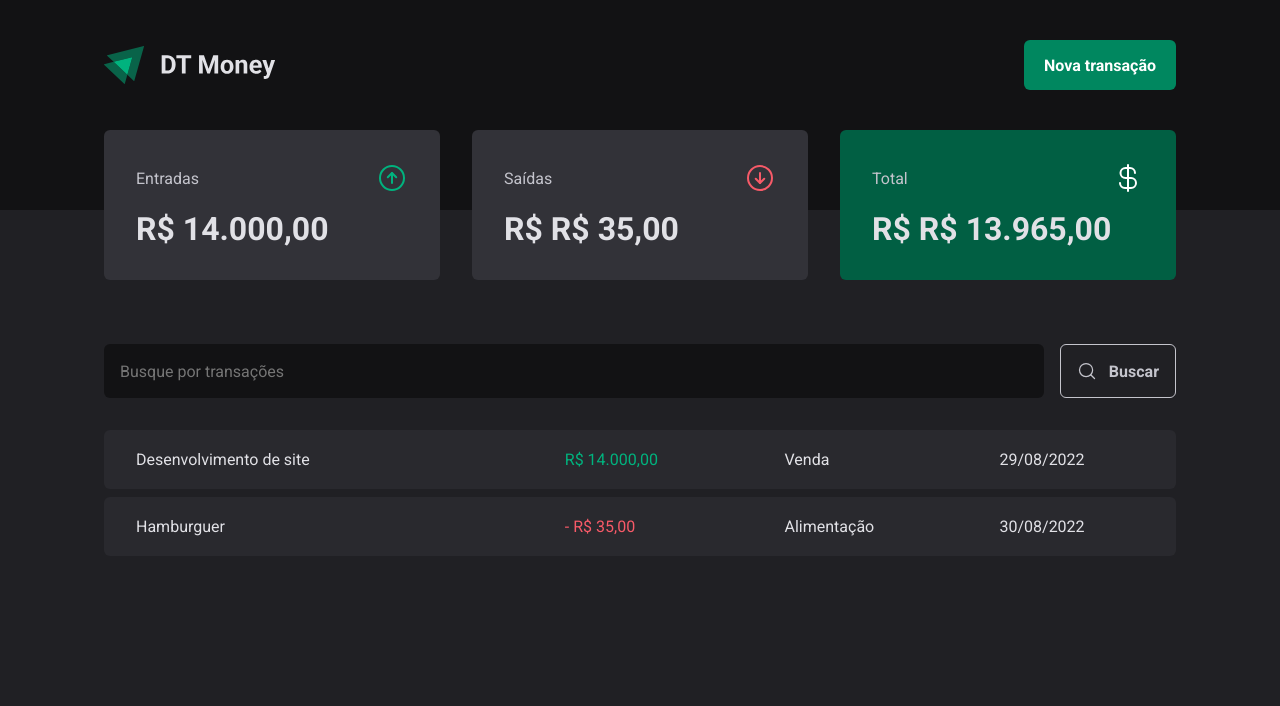
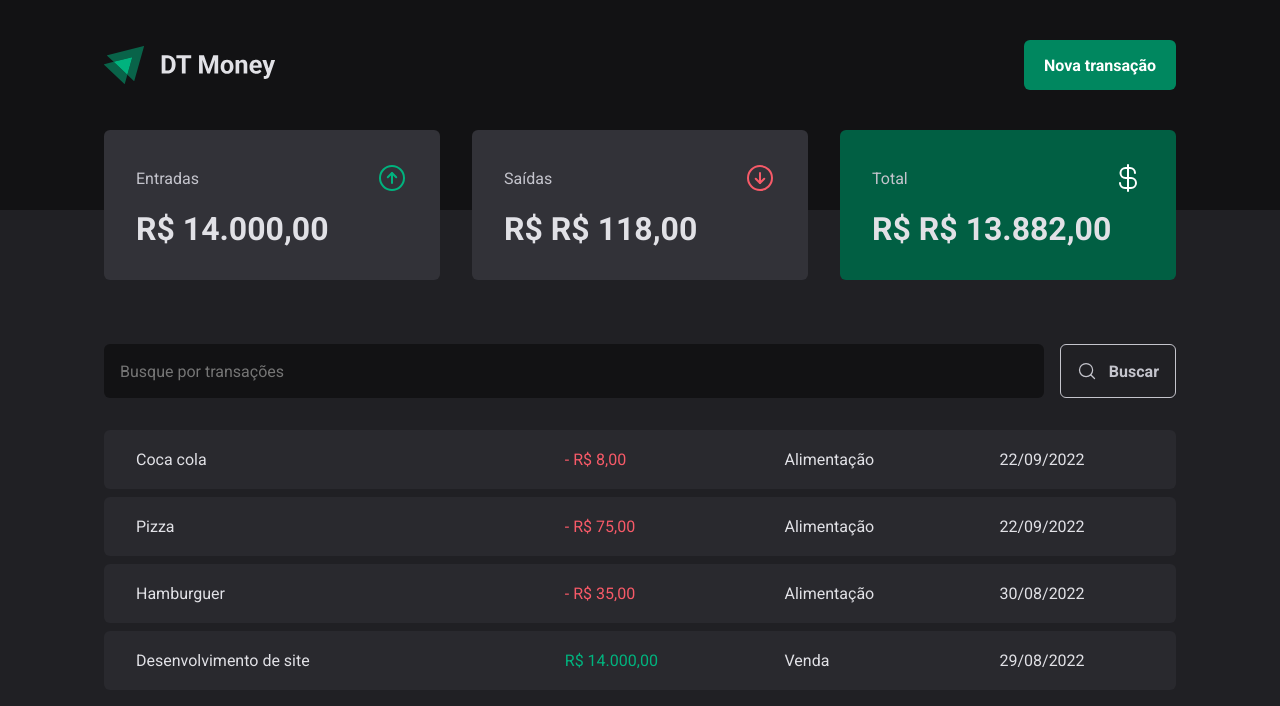
Before and after one commit to lemaun/ignite-2022-03-dtmoney, a React (Vite) app: page / in a window 1280 px wide. Shown: the top 706 px of the page. Built offline with nearby package versions, Linux system fonts and the light colour scheme; data requests are answered from the project's data file.

Commit message:
create new transaction and refresh table

```diff
--- a/package.json
+++ b/package.json
@@ -22,10 +22,12 @@
     "zod": "^3.19.1"
   },
   "devDependencies": {
+    "@rocketseat/eslint-config": "^1.1.3",
     "@types/react": "^18.0.17",
     "@types/react-dom": "^18.0.6",
     "@types/styled-components": "^5.1.26",
     "@vitejs/plugin-react": "^2.1.0",
+    "eslint": "^8.23.1",
     "json-server": "^0.17.0",
     "typescript": "^4.6.4",
     "vite": "^3.1.0"
--- a/server.json
+++ b/server.json
@@ -15,6 +15,22 @@
       "category": "Alimentação",
       "price": 35,
       "createdAt": "2022-08-30T20:00:44.505Z"
+    },
+    {
+      "description": "Pizza",
+      "price": 75,
+      "category": "Alimentação",
+      "type": "outcome",
+      "createdAt": "2022-09-22T22:16:13.906Z",
+      "id": 3
+    },
+    {
+      "description": "Coca cola",
+      "price": 8,
+      "category": "Alimentação",
+      "type": "outcome",
+      "createdAt": "2022-09-22T22:29:51.920Z",
+      "id": 4
     }
   ]
 }
--- a/src/components/NewTransactionModal/index.tsx
+++ b/src/components/NewTransactionModal/index.tsx
@@ -4,6 +4,8 @@ import { X, ArrowCircleUp, ArrowCircleDown } from 'phosphor-react'
 import { useForm, Controller } from "react-hook-form";
 import * as z from 'zod'
 import { zodResolver } from '@hookform/resolvers/zod'
+import { useContext } from 'react';
+import { TransactionsContext } from '../../contexts/TransactionsContext';
 const newTransactionFormSchema = z.object({
   description: z.string(),
   price: z.number(),
@@ -14,18 +16,29 @@ const newTransactionFormSchema = z.object({
 type NewTransactionFormInputs = z.infer<typeof newTransactionFormSchema>
 
 export function NewTransactionModal() {
+  const { createTransaction } = useContext(TransactionsContext)
 
   const {
     control,
     register,
     handleSubmit,
-    formState: { isSubmitting }
+    formState: { isSubmitting } ,
+    reset,
   } = useForm<NewTransactionFormInputs>({
     resolver: zodResolver(newTransactionFormSchema),
   })
 
-  function handleCreateNewTransaction(data: NewTransactionFormInputs) {
-    console.log(data)
+  async function handleCreateNewTransaction(data: NewTransactionFormInputs) {
+    const { description, type, price, category } = data
+    await createTransaction({
+      description,
+      price,
+      category,
+      type,
+    })
+
+    reset()
+
   }
 
   return (
--- a/src/contexts/TransactionsContext.tsx
+++ b/src/contexts/TransactionsContext.tsx
@@ -12,11 +12,19 @@ interface Transaction {
 
 interface TransactionContextType {
   transactions: Transaction[];
-  fetchTransactions: (query?: string) => void;
+  fetchTransactions: (query?: string) => Promise<void>;
+  createTransaction: (data: CreateTransactionInput) => Promise<void>;
 }
 
 interface TransactionsProviderProps {
   children: ReactNode;
+}
+
+interface CreateTransactionInput {
+  type: 'income' | 'outcome';
+  price: number;
+  category: string;
+  description: string;
 }
 
 export const TransactionsContext = createContext({} as TransactionContextType)
@@ -27,12 +35,28 @@ export function TransactionsProvider({ children }: TransactionsProviderProps) {
   async function fetchTransactions(query?: string) {
     const response = await api.get('transactions', {
       params: {
+        _sort: 'createdAt',
+        _order: 'desc',
         q: query,
       }
     })
 
+    setTransactions(response.data)
+  }
 
-    setTransactions(response.data)
+  async function createTransaction(data: CreateTransactionInput) {
+    const { description, type, price, category } = data
+
+    const response = await api.post('transactions', {
+      description,
+      price,
+      category,
+      type,
+      createdAt: new Date(),
+    })
+
+    setTransactions(state => [response.data, ...state])
+
   }
 
   useEffect(() => {
@@ -40,7 +64,7 @@ export function TransactionsProvider({ children }: TransactionsProviderProps) {
   }, [])
 
   return (
-    <TransactionsContext.Provider value={{ transactions, fetchTransactions }}>
+    <TransactionsContext.Provider value={{ transactions, fetchTransactions, createTransaction }}>
       {children}
     </TransactionsContext.Provider>
   )
```
Also changed, not shown: 1 other file (tests, documents, lock files or other folders).
